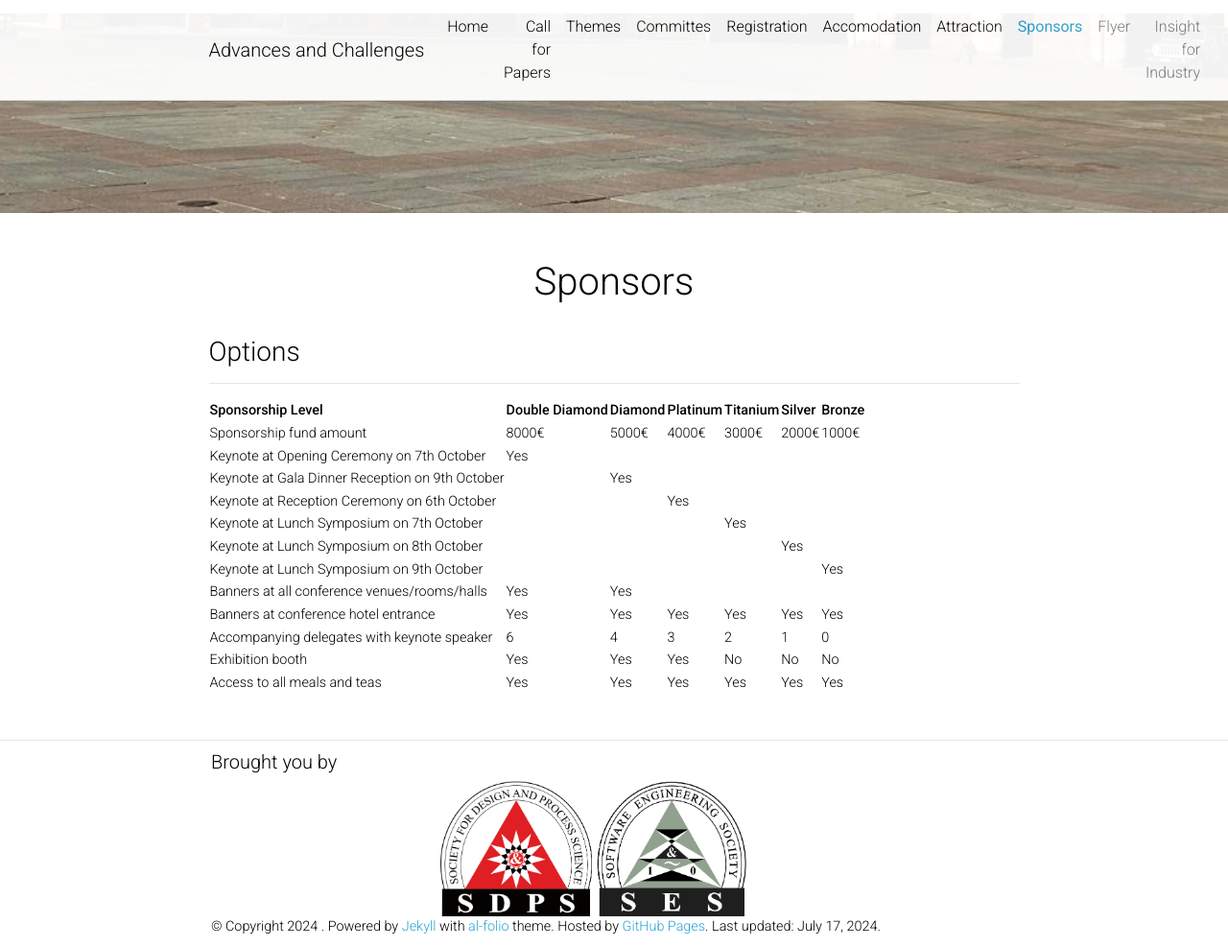
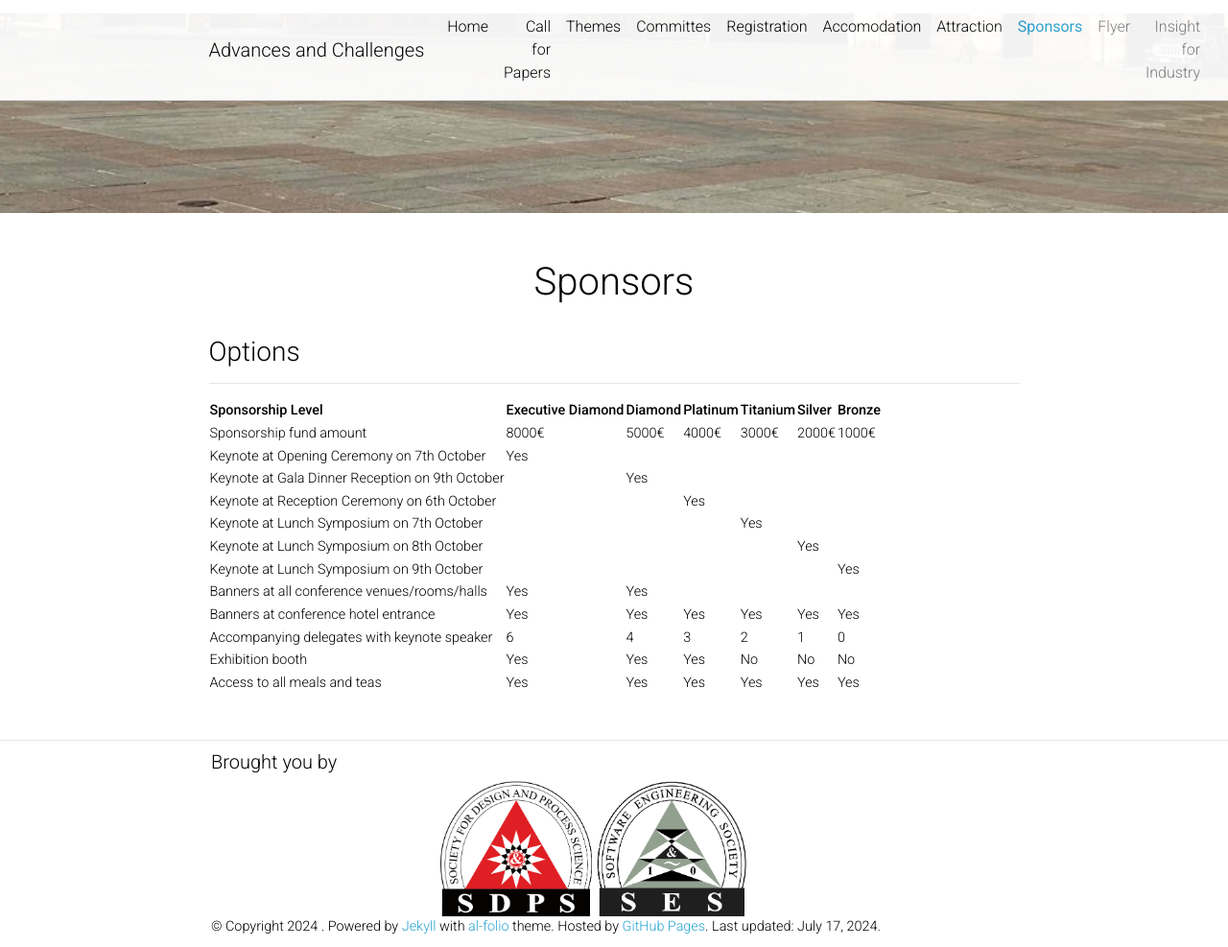
Before and after one commit to GenAI4DPS/advances-challenges, a Jekyll site: the page built from _pages/sponsors.md, in a window 1280 px wide and 987 px high. Shown: the whole window at 96% size. Built offline with Jekyll 4.4.1, drawn with Linux system fonts in a browser that asks for light colours; comment, search, counter and statistics services are not loaded; a style sheet for code colours, icons or effects is not loaded.

Commit message:
Update sponsors.md

```diff
--- a/_pages/sponsors.md
+++ b/_pages/sponsors.md
@@ -21,7 +21,7 @@ nav_order: 8
     <tbody>
       <tr>
         <td><strong>Sponsorship Level</strong></td>
-        <td><strong>Double Diamond</strong></td>
+        <td><strong>Executive Diamond</strong></td>
         <td><strong>Diamond</strong></td>
         <td><strong>Platinum</strong></td>
         <td><strong>Titanium</strong></td>
```
